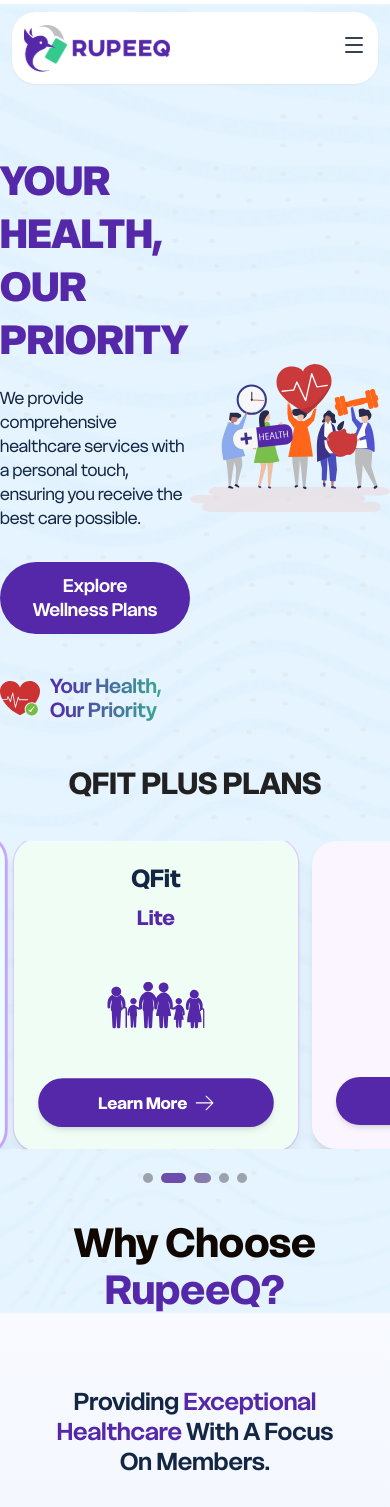
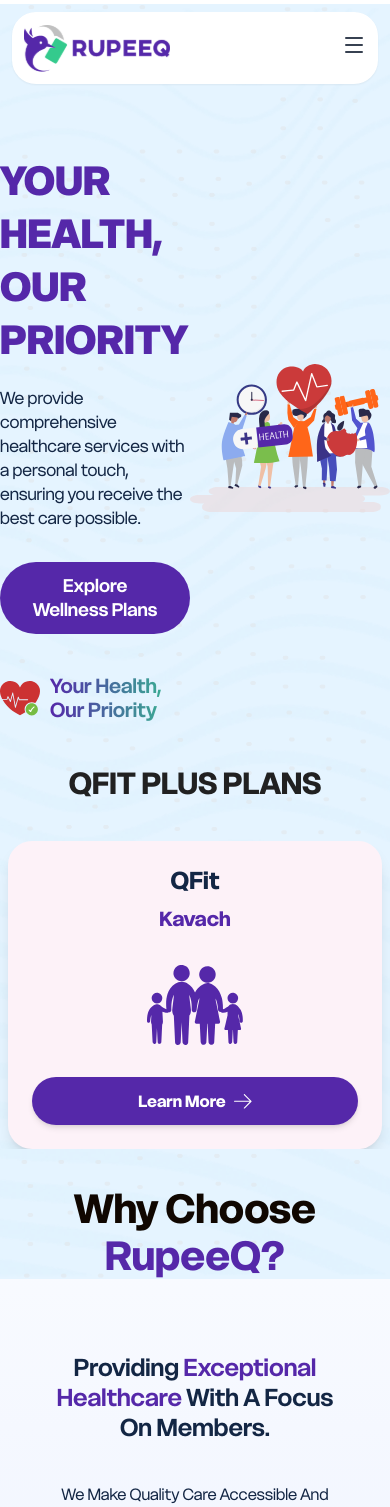
Before and after one commit to Sanket0798/QFit, a React (Vite) app: page / in a window 390 px wide. Shown: the top 1507 px of the page. Built offline with nearby package versions, Linux system fonts and the light colour scheme.

Commit message:
Major Changes

```diff
--- a/package.json
+++ b/package.json
@@ -17,6 +17,8 @@
     "react-dom": "^19.2.0",
     "react-hook-form": "^7.71.2",
     "react-router-dom": "^7.13.0",
+    "react-slick": "^0.31.0",
+    "slick-carousel": "^1.8.1",
     "yup": "^1.7.1"
   },
   "devDependencies": {
--- a/src/components/sections/HeroWithPlansSlider.jsx
+++ b/src/components/sections/HeroWithPlansSlider.jsx
@@ -1,5 +1,8 @@
-import { useEffect, useRef, useState } from 'react';
+import { useRef, useEffect } from 'react';
 import { useNavigate } from 'react-router-dom';
+import Slider from 'react-slick';
+import 'slick-carousel/slick/slick.css';
+import 'slick-carousel/slick/slick-theme.css';
 import gsap from 'gsap';
 import { Button } from '../ui';
 import { QFIT_PLANS_DATA } from '../../constants/plansContent';
@@ -13,11 +16,6 @@
   const descRef = useRef(null);
   const buttonRef = useRef(null);
   const imageRef = useRef(null);
-  const sliderRef = useRef(null);
-
-  const [currentSlide, setCurrentSlide] = useState(0);
-  const [isAutoPlaying, setIsAutoPlaying] = useState(true);
-  const [isMobile, setIsMobile] = useState(false);
 
   const planColors = {
     'QFit Kavach': 'bg-pink-50',
@@ -35,37 +33,44 @@
     'QFit Max': '/plans/qfit-max',
   };
 
-  // Check if mobile
-  useEffect(() => {
-    const checkMobile = () => {
-      setIsMobile(window.innerWidth < 768);
+  const sliderSettings = {
+    dots: false,
+    infinite: true,
+    speed: 5000,
+    slidesToShow: 3,
+    slidesToScroll: 1,
+    autoplay: true,
+    autoplaySpeed: 5000,
+    cssEase: 'linear',
+    pauseOnHover: true,
+    centerMode: false,
+    arrows: false,
+    waitForAnimate: false,
+    responsive: [
+      {
+        breakpoint: 1024,
+        settings: {
+          slidesToShow: 2,
+          slidesToScroll: 1,
+          speed: 5000,
+          autoplaySpeed: 5000,
+          cssEase: 'linear',
+          waitForAnimate: false,
+        }
+      },
+      {
+        breakpoint: 640,
+        settings: {
+          slidesToShow: 1,
+          slidesToScroll: 1,
+          speed: 5000,
+          autoplaySpeed: 5000,
+          cssEase: 'linear',
+          waitForAnimate: false,
+        }
+      }
+    ]
   };
-    checkMobile();
-    window.addEventListener('resize', checkMobile);
-    return () => window.removeEventListener('resize', checkMobile);
-  }, []);
-
-  // Auto-play slider
-  useEffect(() => {
-    if (!isAutoPlaying) return;
-
-    const interval = setInterval(() => {
-      setCurrentSlide((prev) => {
-        const next = (prev + 1) % QFIT_PLANS_DATA.length;
-        // Scroll to the next slide
-        if (sliderRef.current) {
-          const cardWidth = isMobile ? 296 : 344; // card width + gap
-          sliderRef.current.scrollTo({
-            left: next * cardWidth,
-            behavior: 'smooth'
-          });
-        }
-        return next;
-      });
-    }, 3000);
-
-    return () => clearInterval(interval);
-  }, [isAutoPlaying, isMobile]);
 
   // Initial animations
   useEffect(() => {
@@ -125,36 +130,16 @@
     navigate(planRoutes[planName]);
   };
 
-  const handleDotClick = (index) => {
-    setCurrentSlide(index);
-    setIsAutoPlaying(false);
-
-    // Scroll to the selected slide
-    if (sliderRef.current) {
-      const cardWidth = isMobile ? 296 : 344;
-      sliderRef.current.scrollTo({
-        left: index * cardWidth,
-        behavior: 'smooth'
-      });
-    }
-
-    setTimeout(() => setIsAutoPlaying(true), 5000);
-  };
-
   return (
     <section
       ref={sectionRef}
-      className="relative bg-[#E5F4FF] overflow-hidden"
+      className="relative bg-[#E5F4FF] overflow-hidden before:absolute before:inset-0 before:bg-[url(/assets/images/bg/HowWorksBg.png)] before:bg-cover before:bg-center before:bg-no-repeat before:rotate-180 before:z-0 after:absolute after:inset-0 after:bg-[url(/assets/images/bg/DottedBg.png)] after:bg-repeat after:bg-center after:z-0"
       style={{
-        backgroundImage: 'url(/assets/images/bg/DottedBg.png), url(/assets/images/bg/HowWorksBg.png)',
-        backgroundSize: 'auto, cover',
-        backgroundPosition: 'center, center',
-        backgroundRepeat: 'repeat, no-repeat',
         marginTop: '-80px',
         paddingTop: '150px',
       }}
     >
-      <div className="max-w-[1155px] mx-auto">
+      <div className="max-w-[1155px] mx-auto relative z-10">
         <div className="flex flex-row items-center justify-between">
           {/* Left Content */}
           <div className="">
@@ -208,30 +193,18 @@
       </div>
 
       {/* Plans Slider Section */}
-      <div className="mt-11">
+      <div className="mt-11 relative z-10">
         <h2 className="font-bold text-3xl leading-[35px] text-[#212121] text-center mb-10">
-          {/* <span className="">QFIT PLUS </span> */}
-          {/* <span className="">PLANS</span> */}
           QFIT PLUS PLANS
         </h2>
 
         {/* Slider Container */}
-        <div className="relative overflow-hidden">
+        <div className="w-full">
+          <Slider {...sliderSettings}>
+            {QFIT_PLANS_DATA.map((plan) => (
+              <div key={plan.name} className="px-2">
                 <div
-            ref={sliderRef}
-            className="flex gap-4 md:gap-6 overflow-x-auto scrollbar-hide scroll-smooth px-4"
-            style={{
-              scrollbarWidth: 'none',
-              msOverflowStyle: 'none',
-            }}
-            onMouseEnter={() => setIsAutoPlaying(false)}
-            onMouseLeave={() => setIsAutoPlaying(true)}
-          >
-            {QFIT_PLANS_DATA.map((plan, index) => (
-              <div
-                key={plan.name}
-                className={`flex-shrink-0 w-[280px] md:w-[320px] ${planColors[plan.name]} rounded-3xl p-6 shadow-lg transition-all duration-300 ${index === currentSlide ? 'scale-105 ring-4 ring-purple-400' : 'scale-100'
-                  }`}
+                  className={`${planColors[plan.name]} rounded-3xl p-6 shadow-lg transition-all duration-300 hover:scale-105`}
                 >
                   <div className="text-center mb-6">
                     <h3 className="text-2xl md:text-3xl font-bold text-custom-dark-text mb-2">
@@ -258,28 +231,14 @@
                     <RightArrowIcon color="#ffffff" />
                   </button>
                 </div>
+              </div>
             ))}
-          </div>
-
-          {/* Navigation Dots */}
-          <div className="flex justify-center gap-2 mt-6">
-            {QFIT_PLANS_DATA.map((_, index) => (
-              <button
-                key={index}
-                onClick={() => handleDotClick(index)}
-                className={`w-2.5 h-2.5 rounded-full transition-all duration-300 ${index === currentSlide
-                  ? 'bg-custom-purple w-8'
-                  : 'bg-gray-400'
-                  }`}
-                aria-label={`Go to slide ${index + 1}`}
-              />
-            ))}
-          </div>
+          </Slider>
         </div>
       </div>
 
       {/* Why Choose Section Preview */}
-      <div className="mt-9 text-center">
+      <div className="mt-9 text-center relative z-10">
         <h3 className="font-bold text-[40px] leading-[47px]">
           <span className="text-[#100701]">Why Choose </span>
           <span className="text-custom-purple">RupeeQ?</span>
```
Also changed, not shown: 1 other file (tests, documents, lock files or other folders). Lines whose indentation alone changed are shown as unchanged.
